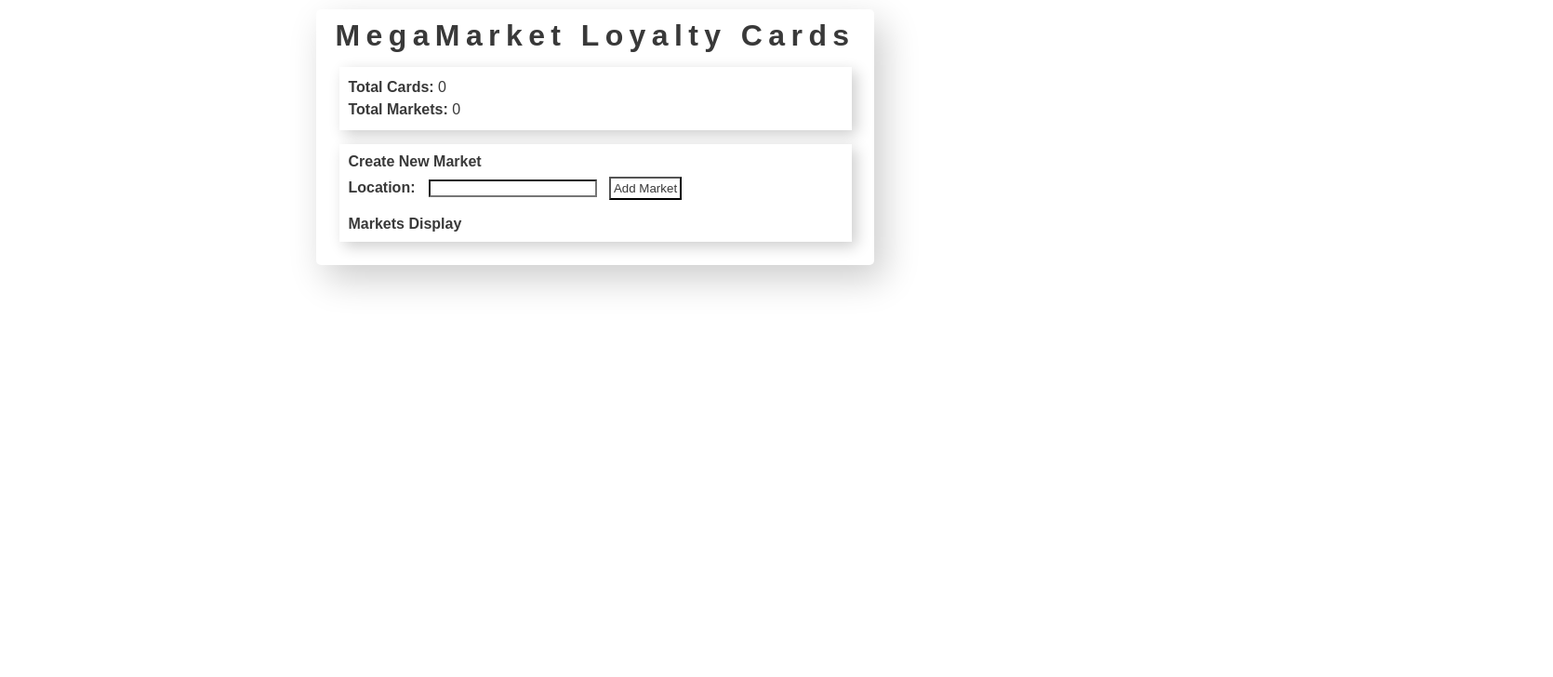
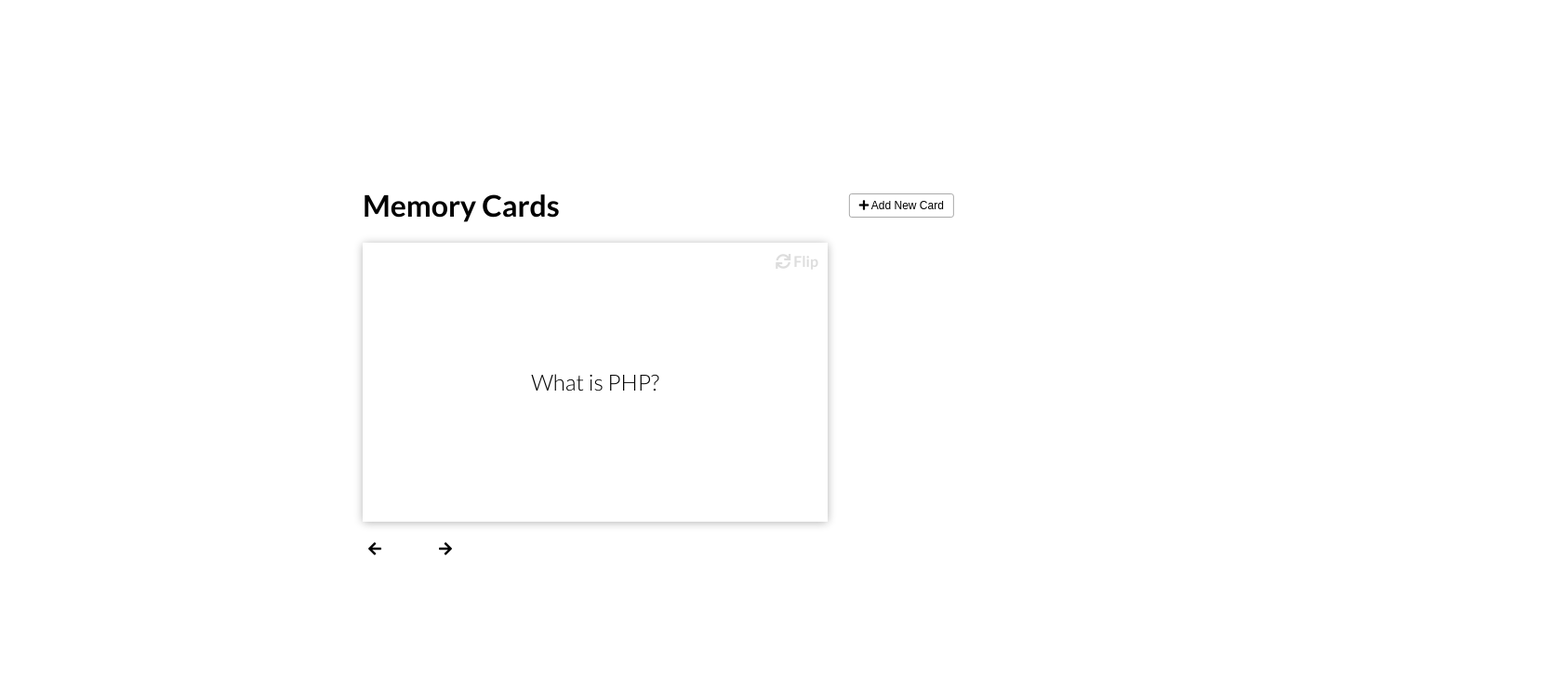
Before and after one commit to fansfansfansfans/memoryCards, a React app: page / in a window 1280 px wide. Shown: the top 728 px of the page at 93% size, 1670 px wide, since content can reach past the window. Built offline with nearby package versions, Linux system fonts and the light colour scheme.

Commit message:
added memory cards bypassing market cards app

```diff
--- a/client/containers/MainContainer.jsx
+++ b/client/containers/MainContainer.jsx
@@ -33,16 +33,97 @@ class MainContainer extends Component {
 
   render() {
     return(
-      <div className="container">
-        <div className="outerBox">
-          <h1 id="header">MegaMarket Loyalty Cards</h1>
-          <TotalsDisplay marketList={this.props.marketList} totalCards={this.props.totalCards} />
-          <MarketsContainer />
+      <div>
+      <button id="clear" className="clear btn">
+      <i className="fas fa-trash"></i> Clear Cards
+    </button>
+
+    <h1>
+      Memory Cards
+      <button id="show" className="btn btn-small">
+        <i className="fas fa-plus"></i> Add New Card
+      </button>
+    </h1>
+
+    <div id="cards-container" className="cards">
+      <div className="card active">
+        <div className="inner-card">
+          <div className="inner-card-front">
+            <p>
+              What is PHP?
+            </p>
+          </div>
+          <div className="inner-card-back">
+            <p>
+              A programming language
+            </p>
+          </div>
         </div>
       </div>
+
+      <div className="card">
+        <div className="inner-card">
+          <div className="inner-card-front">
+            <p>
+              What is PHP?
+            </p>
+          </div>
+          <div className="inner-card-back">
+            <p>
+              A programming language
+            </p>
+          </div>
+        </div>
+      </div>
+    </div>
+
+    <div className="navigation">
+      <button id="prev" className="nav-button">
+        <i className="fas fa-arrow-left"></i>
+      </button>
+
+      <p id="current"></p>
+
+      <button id="next" className="nav-button">
+        <i className="fas fa-arrow-right"></i>
+      </button>
+    </div>
+
+    <div id="add-container" className="add-container">
+      <h1>
+        Add New Card
+        <button id="hide" className="btn btn-small btn-ghost">
+          <i className="fas fa-times"></i>
+        </button>
+      </h1>
+
+      <div className="form-group">
+        <label for="question">Question</label>
+        <textarea id="question" placeholder="Enter question..."></textarea>
+      </div>
+
+      <div className="form-group">
+        <label for="answer">Answer</label>
+        <textarea id="answer" placeholder="Enter Answer..."></textarea>
+      </div>
+
+      <button id="add-card" className="btn">
+        <i className="fas fa-plus"></i> Add Card
+      </button>
+    </div>
+    </div>
+
     )
   }
 
 }
 
 export default connect(mapStateToProps, null)(MainContainer);
+
+      // <div className="container">
+      //   <div className="outerBox">
+      //     <h1 id="header">MegaMarket Loyalty Cards</h1>
+      //     <TotalsDisplay marketList={this.props.marketList} totalCards={this.props.totalCards} />
+      //     <MarketsContainer />
+      //   </div>
+      // </div>
--- a/client/styles.css
+++ b/client/styles.css
@@ -1,64 +1,190 @@
+@import url('https://fonts.googleapis.com/css?family=Lato:300,500,700&display=swap');
+
 * {
-    box-sizing: border-box;
-    font-family: 'Ubuntu Light', 'Century Gothic', sans-serif;
-    margin: 0;
-    padding: 0;
-    color: #393939;
-    background-color: #FFF;
+  box-sizing: border-box;
 }
 
 body {
-    padding-top:10px;
+  background-color: #fff;
+  display: flex;
+  flex-direction: column;
+  align-items: center;
+  justify-content: center;
+  height: 100vh;
+  margin: 0;
+  overflow: hidden;
+  font-family: 'Lato', sans-serif;
 }
 
-.outerBox {
-    max-width: 600px;
-    margin: 0 auto;
-    padding: 10px;
-    box-shadow: 10px 15px 39px rgba(0, 0, 0, .2);
-    border-radius: 5px;
+h1 {
+  position: relative;
 }
 
-.innerbox {
-    padding: 10px;
-    width:95%;
-    margin: 15px auto;
-    box-shadow: 5px 5px 15px rgba(0, 0, 0, .2);
+h1 button {
+  position: absolute;
+  right: 0;
+  transform: translate(120%, -50%);
+  z-index: 2;
 }
 
-.displayBox {
-    overflow: auto;
-    padding-top: 10px;
+.btn {
+  cursor: pointer;
+  background-color: #fff;
+  border: 1px solid #aaa;
+  border-radius: 3px;
+  font-size: 14px;
+  margin-top: 20px;
+  padding: 10px 15px;
 }
 
-.marketBox {
-    padding: 5px;
-    width:30%;
-    margin: 5px 5px 13px 10px;
-    float:left;
-    font-size: .8em;
-    box-shadow: 5px 5px 15px rgba(0, 0, 0, .2);
+.btn-small {
+  font-size: 12px;
+  padding: 5px 10px;
 }
 
-#header {
-    text-align: center;
-    letter-spacing: .2em;
-    margin-bottom: 10px;
+.btn-ghost {
+  border: 0;
+  background-color: transparent;
 }
 
-#totals {
-    line-height: 1.5em;
+.clear {
+  position: absolute;
+  bottom: 30px;
+  left: 30px;
 }
 
-input {
-    margin: 10px;
+.cards {
+  perspective: 1000px;
+  position: relative;
+  height: 300px;
+  width: 500px;
+  max-width: 100%;
 }
 
-label {
-    font-weight: bold;
+.card {
+  position: absolute;
+  opacity: 0;
+  font-size: 1.5em;
+  top: 0;
+  left: 0;
+  height: 100%;
+  width: 100%;
+  transform: translateX(50%) rotateY(-10deg);
+  transition: transform 0.4s ease, opacity 0.4s ease;
 }
 
-button {
-    padding: 3px;
-    margin: 3px;
+.card.active {
+  cursor: pointer;
+  opacity: 1;
+  z-index: 10;
+  transform: translateX(0) rotateY(0deg);
 }
+
+.card.left {
+  transform: translateX(-50%) rotateY(10deg);
+}
+
+.inner-card {
+  box-shadow: 0 1px 10px rgba(0, 0, 0, 0.3);
+  border-radius: 4px;
+  height: 100%;
+  width: 100%;
+  position: relative;
+  transform-style: preserve-3d;
+  transition: transform 0.4s ease;
+}
+
+.card.show-answer .inner-card {
+  transform: rotateX(180deg);
+}
+
+.inner-card-front,
+.inner-card-back {
+  backface-visibility: hidden;
+  position: absolute;
+  top: 0;
+  left: 0;
+  display: flex;
+  align-items: center;
+  justify-content: center;
+  height: 100%;
+  width: 100%;
+  background: #fff;
+}
+
+.inner-card-front {
+  transform: rotateX(0deg);
+  z-index: 2;
+}
+
+.inner-card-back {
+  transform: rotateX(180deg);
+}
+
+.inner-card-front::after,
+.inner-card-back::after {
+  content: '\f021  Flip';
+  font-family: 'Font Awesome 5 Free', Lato, sans-serif;
+  position: absolute;
+  top: 10px;
+  right: 10px;
+  font-weight: bold;
+  font-size: 16px;
+  color: #ddd;
+}
+
+.navigation {
+  display: flex;
+  margin: 20px 0;
+}
+
+.navigation .nav-button {
+  border: none;
+  background-color: transparent;
+  cursor: pointer;
+  font-size: 16px;
+}
+
+.navigation p {
+  margin: 0 25px;
+}
+
+.add-container {
+  opacity: 0;
+  z-index: -1;
+  background-color: #f0f0f0;
+  border-top: 2px solid #eee;
+  display: flex;
+  flex-direction: column;
+  align-items: center;
+  justify-content: center;
+  padding: 10px 0;
+  position: absolute;
+  top: 0;
+  bottom: 0;
+  width: 100%;
+  transition: 0.3s ease;
+}
+
+.add-container.show {
+  opacity: 1;
+  z-index: 2;
+}
+
+.add-container h3 {
+  margin: 10px 0;
+}
+
+.form-group label {
+  display: block;
+  margin: 20px 0 10px;
+}
+
+.form-group textarea {
+  border: 1px solid #aaa;
+  border-radius: 3px;
+  font-size: 16px;
+  padding: 12px;
+  min-width: 500px;
+  max-width: 100%;
+}
--- /dev/null
+++ b/client/stylesOld.css
@@ -0,0 +1,64 @@
+* {
+    box-sizing: border-box;
+    font-family: 'Ubuntu Light', 'Century Gothic', sans-serif;
+    margin: 0;
+    padding: 0;
+    color: #393939;
+    background-color: #FFF;
+}
+
+body {
+    padding-top:10px;
+}
+
+.outerBox {
+    max-width: 1600px;
+    margin: 0 auto;
+    padding: 10px;
+    box-shadow: 10px 15px 39px rgba(0, 0, 0, .2);
+    border-radius: 5px;
+}
+
+.innerbox {
+    padding: 10px;
+    width:95%;
+    margin: 15px auto;
+    box-shadow: 5px 5px 15px rgba(0, 0, 0, .2);
+}
+
+.displayBox {
+    overflow: auto;
+    padding-top: 10px;
+}
+
+.marketBox {
+    padding: 5px;
+    width:30%;
+    margin: 5px 5px 13px 10px;
+    float:left;
+    font-size: .8em;
+    box-shadow: 5px 5px 15px rgba(0, 0, 0, .2);
+}
+
+#header {
+    text-align: center;
+    letter-spacing: .2em;
+    margin-bottom: 10px;
+}
+
+#totals {
+    line-height: 1.5em;
+}
+
+input {
+    margin: 10px;
+}
+
+label {
+    font-weight: bold;
+}
+
+button {
+    padding: 3px;
+    margin: 3px;
+}
--- a/index.html
+++ b/index.html
@@ -4,7 +4,14 @@
         <meta charset="UTF-8">
         <meta name="viewport" content="width=device-width, initial-scale=1">
         <title>MegaMarket Loyalty Card Tracker</title>
+        <link
+            rel="stylesheet"
+            href="https://cdnjs.cloudflare.com/ajax/libs/font-awesome/5.11.2/css/all.min.css"
+            integrity="sha256-+N4/V/SbAFiW1MPBCXnfnP9QSN3+Keu+NlB+0ev/YKQ="
+            crossorigin="anonymous"
+        />
         <link rel="stylesheet" href="client/styles.css">
+
     </head>
     <body>
         <!-- Hang React App Here -->
--- a/style.css
+++ /dev/null
@@ -1,190 +0,0 @@
-@import url('https://fonts.googleapis.com/css?family=Lato:300,500,700&display=swap');
-
-* {
-  box-sizing: border-box;
-}
-
-body {
-  background-color: #fff;
-  display: flex;
-  flex-direction: column;
-  align-items: center;
-  justify-content: center;
-  height: 100vh;
-  margin: 0;
-  overflow: hidden;
-  font-family: 'Lato', sans-serif;
-}
-
-h1 {
-  position: relative;
-}
-
-h1 button {
-  position: absolute;
-  right: 0;
-  transform: translate(120%, -50%);
-  z-index: 2;
-}
-
-.btn {
-  cursor: pointer;
-  background-color: #fff;
-  border: 1px solid #aaa;
-  border-radius: 3px;
-  font-size: 14px;
-  margin-top: 20px;
-  padding: 10px 15px;
-}
-
-.btn-small {
-  font-size: 12px;
-  padding: 5px 10px;
-}
-
-.btn-ghost {
-  border: 0;
-  background-color: transparent;
-}
-
-.clear {
-  position: absolute;
-  bottom: 30px;
-  left: 30px;
-}
-
-.cards {
-  perspective: 1000px;
-  position: relative;
-  height: 300px;
-  width: 500px;
-  max-width: 100%;
-}
-
-.card {
-  position: absolute;
-  opacity: 0;
-  font-size: 1.5em;
-  top: 0;
-  left: 0;
-  height: 100%;
-  width: 100%;
-  transform: translateX(50%) rotateY(-10deg);
-  transition: transform 0.4s ease, opacity 0.4s ease;
-}
-
-.card.active {
-  cursor: pointer;
-  opacity: 1;
-  z-index: 10;
-  transform: translateX(0) rotateY(0deg);
-}
-
-.card.left {
-  transform: translateX(-50%) rotateY(10deg);
-}
-
-.inner-card {
-  box-shadow: 0 1px 10px rgba(0, 0, 0, 0.3);
-  border-radius: 4px;
-  height: 100%;
-  width: 100%;
-  position: relative;
-  transform-style: preserve-3d;
-  transition: transform 0.4s ease;
-}
-
-.card.show-answer .inner-card {
-  transform: rotateX(180deg);
-}
-
-.inner-card-front,
-.inner-card-back {
-  backface-visibility: hidden;
-  position: absolute;
-  top: 0;
-  left: 0;
-  display: flex;
-  align-items: center;
-  justify-content: center;
-  height: 100%;
-  width: 100%;
-  background: #fff;
-}
-
-.inner-card-front {
-  transform: rotateX(0deg);
-  z-index: 2;
-}
-
-.inner-card-back {
-  transform: rotateX(180deg);
-}
-
-.inner-card-front::after,
-.inner-card-back::after {
-  content: '\f021  Flip';
-  font-family: 'Font Awesome 5 Free', Lato, sans-serif;
-  position: absolute;
-  top: 10px;
-  right: 10px;
-  font-weight: bold;
-  font-size: 16px;
-  color: #ddd;
-}
-
-.navigation {
-  display: flex;
-  margin: 20px 0;
-}
-
-.navigation .nav-button {
-  border: none;
-  background-color: transparent;
-  cursor: pointer;
-  font-size: 16px;
-}
-
-.navigation p {
-  margin: 0 25px;
-}
-
-.add-container {
-  opacity: 0;
-  z-index: -1;
-  background-color: #f0f0f0;
-  border-top: 2px solid #eee;
-  display: flex;
-  flex-direction: column;
-  align-items: center;
-  justify-content: center;
-  padding: 10px 0;
-  position: absolute;
-  top: 0;
-  bottom: 0;
-  width: 100%;
-  transition: 0.3s ease;
-}
-
-.add-container.show {
-  opacity: 1;
-  z-index: 2;
-}
-
-.add-container h3 {
-  margin: 10px 0;
-}
-
-.form-group label {
-  display: block;
-  margin: 20px 0 10px;
-}
-
-.form-group textarea {
-  border: 1px solid #aaa;
-  border-radius: 3px;
-  font-size: 16px;
-  padding: 12px;
-  min-width: 500px;
-  max-width: 100%;
-}
--- a/webpack.config.js
+++ b/webpack.config.js
@@ -37,5 +37,5 @@ module.exports = {
       },
     ],
   },
-  mode: 'development',
+  mode: process.env.NODE_ENV,
 };
```
Also changed, not shown: 1 other file (tests, documents, lock files or other folders).
